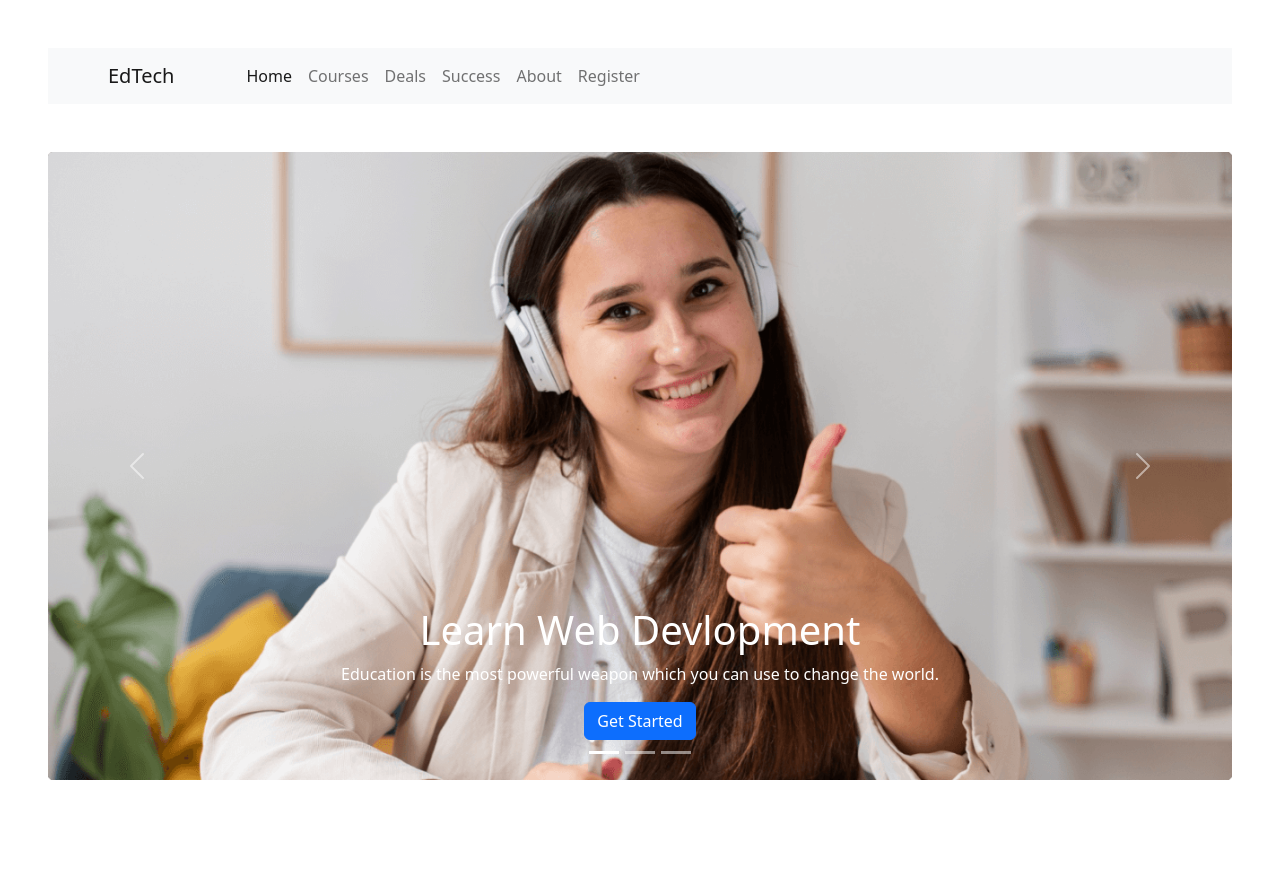
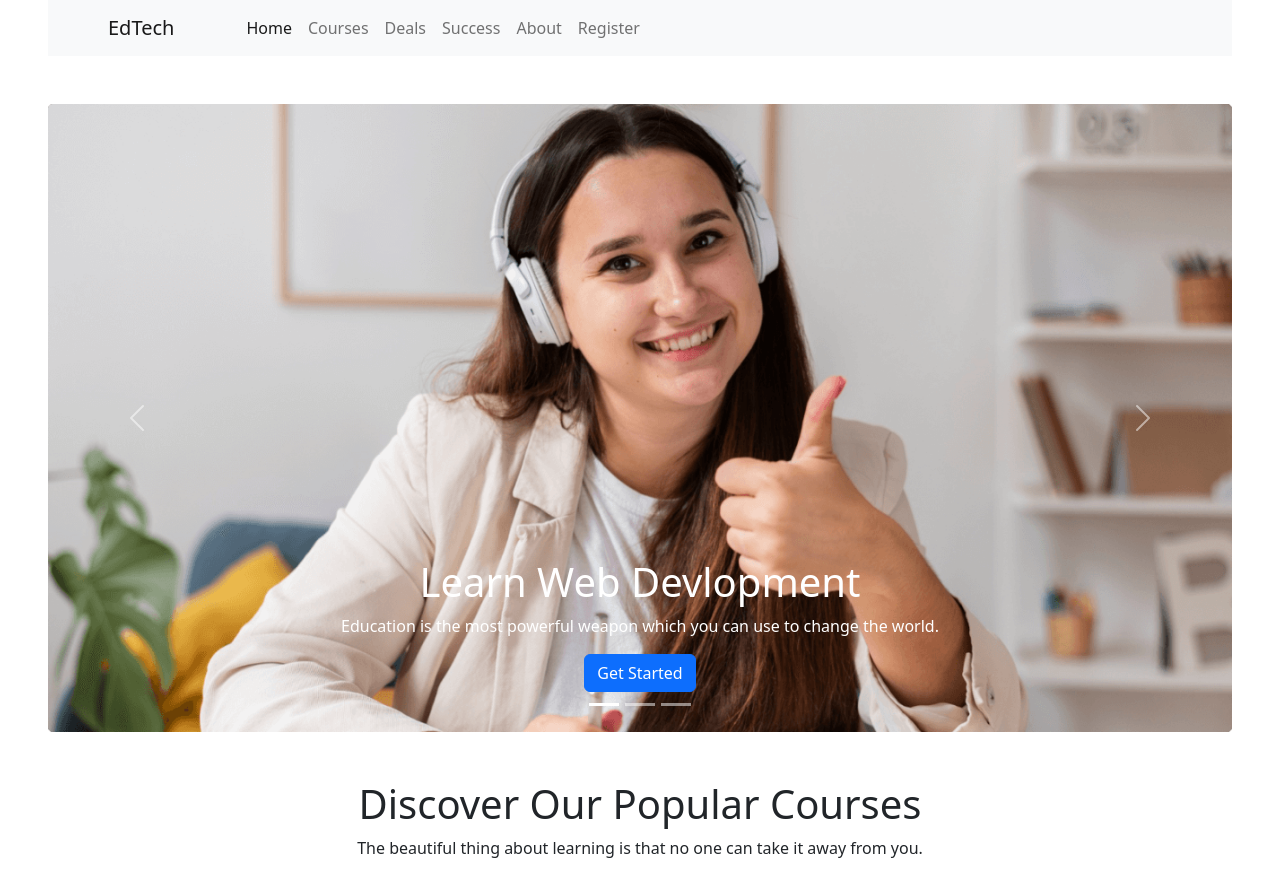
Before and after one commit to Md-Sajid-Hasan/Assignment-03, a plain HTML site: page index.html in a window 1280 px wide. Before the commit the page ends 828 px from the top, so only its background shows below. Drawn offline with nearby package versions, Linux system fonts and the light colour scheme.

Commit message:
popular courses start

```diff
--- a/index.html
+++ b/index.html
@@ -10,7 +10,7 @@
     <!-- Navbar Start -->
     <section>
         <div>
-            <nav class="navbar navbar-expand-lg bg-light m-5">
+            <nav class="navbar navbar-expand-lg bg-light mx-5">
                 <div class="container-fluid">
                   <a class="navbar-brand ms-5" href="#">EdTech</a>
                   <button class="navbar-toggler" type="button" data-bs-toggle="collapse" data-bs-target="#navbarNav" aria-controls="navbarNav" aria-expanded="false" aria-label="Toggle navigation">
@@ -92,9 +92,22 @@
 
     <!-- Popular Courses Start -->
     <main>
+        <div>
+            <div class="d-flex justify-content-center">
+                <h1>Discover Our Popular Courses</h1>
+            </div>
+            <div class="d-flex justify-content-center">
+                <p>The beautiful thing about learning is that no one can take it away from you.</p>
+            </div>
+        </div>
+    </main>
+    <!-- Popular Courses End -->
+
+    <!-- Cards Start -->
+    <main>
 
     </main>
-    <!-- Popular Courses End -->
+    <!-- Cards End -->
     <script src="https://cdn.jsdelivr.net/npm/bootstrap@5.2.0/dist/js/bootstrap.bundle.min.js" integrity="sha384-A3rJD856KowSb7dwlZdYEkO39Gagi7vIsF0jrRAoQmDKKtQBHUuLZ9AsSv4jD4Xa" crossorigin="anonymous"></script>
   </body>
 </html>
```
